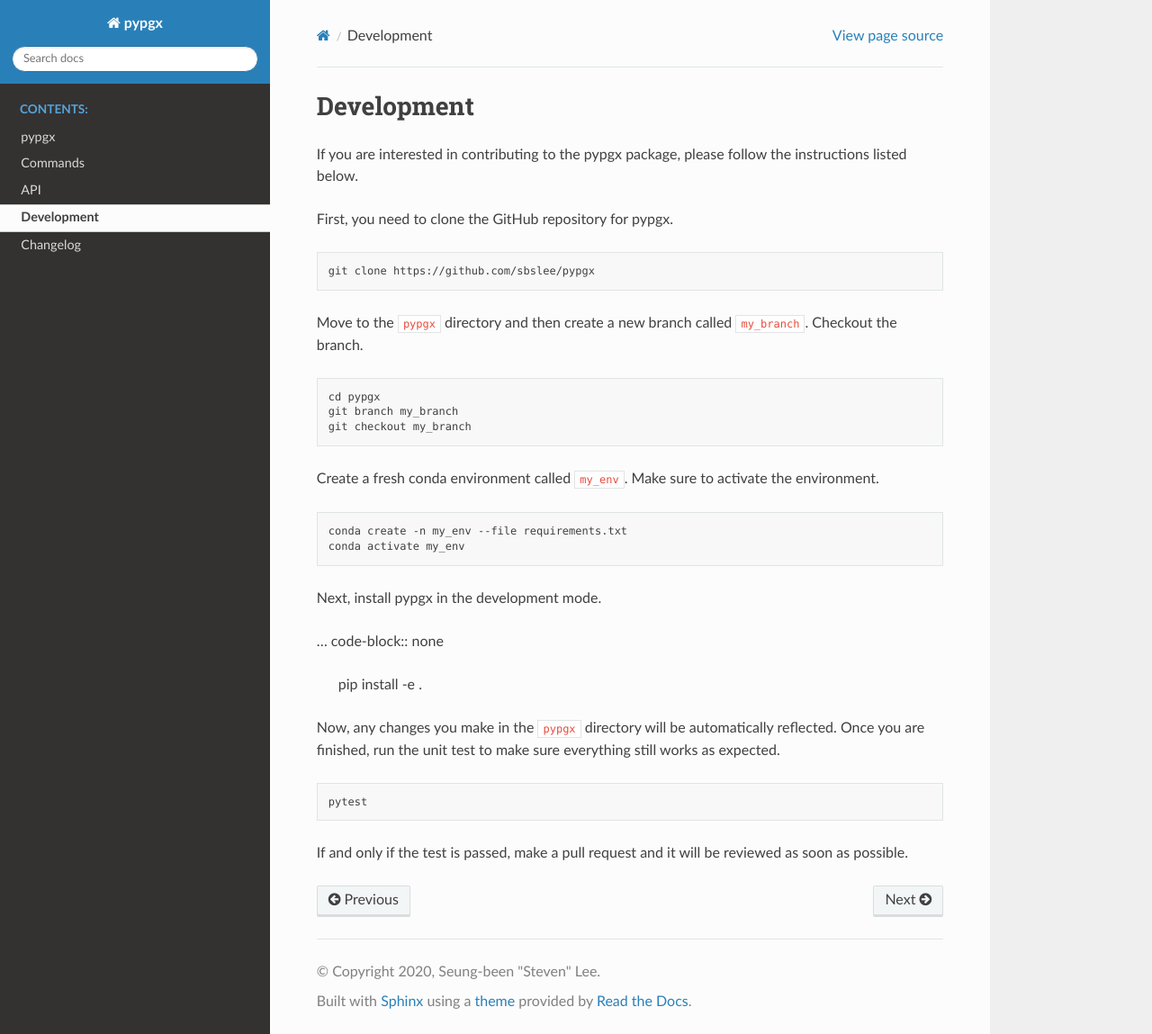
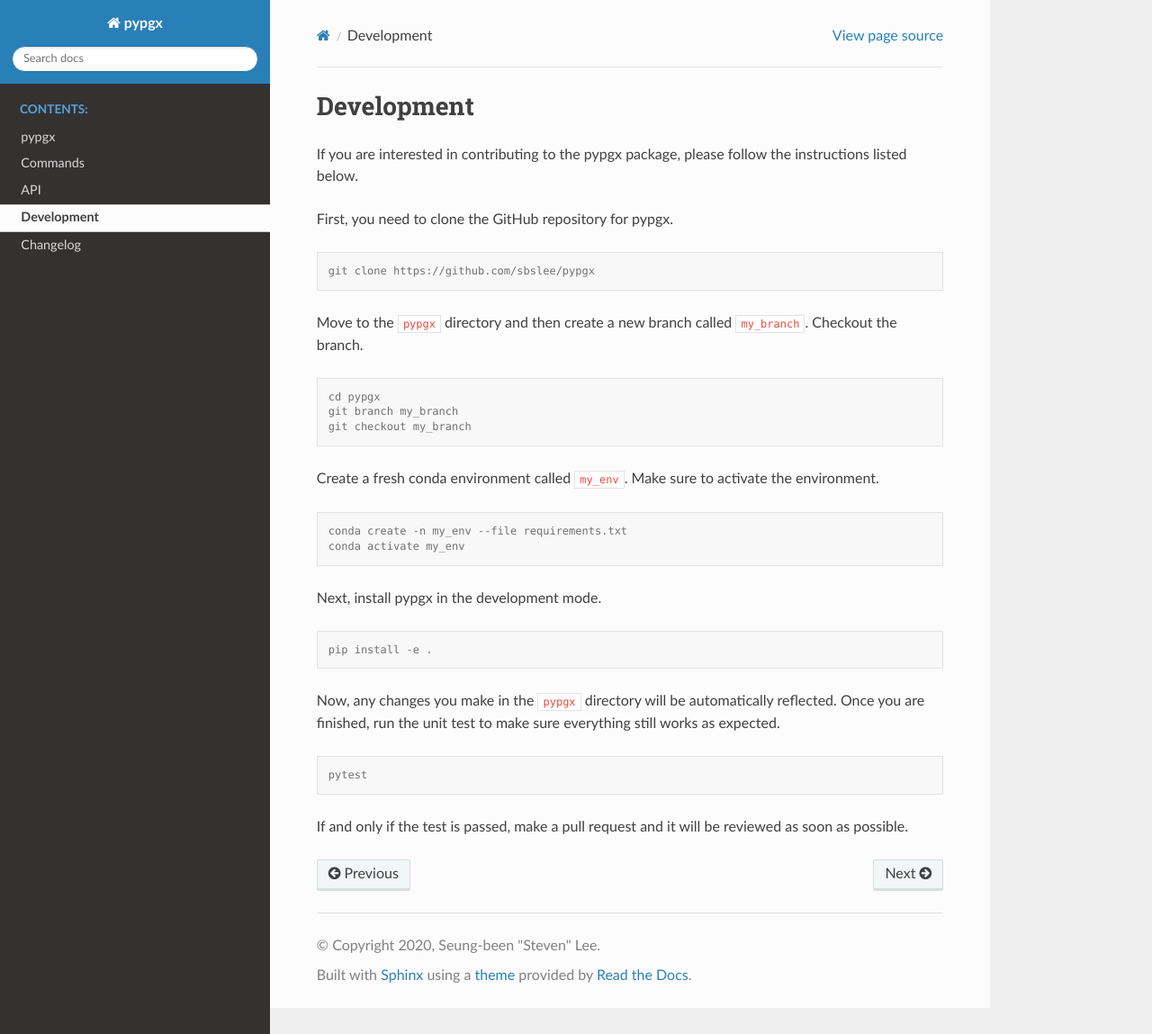
Before and after one commit to sbslee/pypgx, a Sphinx documentation site: the page built from docs/development.rst, in a window 1280 px wide and 1149 px high. Shown: the whole window at 90% size. Built offline with Sphinx 7.4.7 and the Read the Docs theme 2.0.0, drawn with Linux system fonts in a browser that asks for light colours.

Commit message:
Update doc

```diff
--- a/README.rst
+++ b/README.rst
@@ -28,7 +28,7 @@
 
 You can easily install pypgx and all of its dependencies with the Anaconda distribution.
 
-.. code-block:: none
+.. code-block:: console
 
    conda create -n pypgx -c sbslee pypgx
    conda activate pypgx
--- a/docs/development.rst
+++ b/docs/development.rst
@@ -5,13 +5,13 @@
 
 First, you need to clone the GitHub repository for pypgx.
 
-.. code-block:: none
+.. code-block:: console
 
    git clone https://github.com/sbslee/pypgx
 
 Move to the ``pypgx`` directory and then create a new branch called ``my_branch``. Checkout the branch.
 
-.. code-block:: none
+.. code-block:: console
 
    cd pypgx
    git branch my_branch
@@ -19,20 +19,20 @@
 
 Create a fresh conda environment called ``my_env``. Make sure to activate the environment.
 
-.. code-block:: none
+.. code-block:: console
 
    conda create -n my_env --file requirements.txt
    conda activate my_env
 
 Next, install pypgx in the development mode.
 
-... code-block:: none
+.. code-block:: console
 
    pip install -e .
 
 Now, any changes you make in the ``pypgx`` directory will be automatically reflected. Once you are finished, run the unit test to make sure everything still works as expected.
 
-.. code-block:: none
+.. code-block:: console
 
    pytest
 
```
